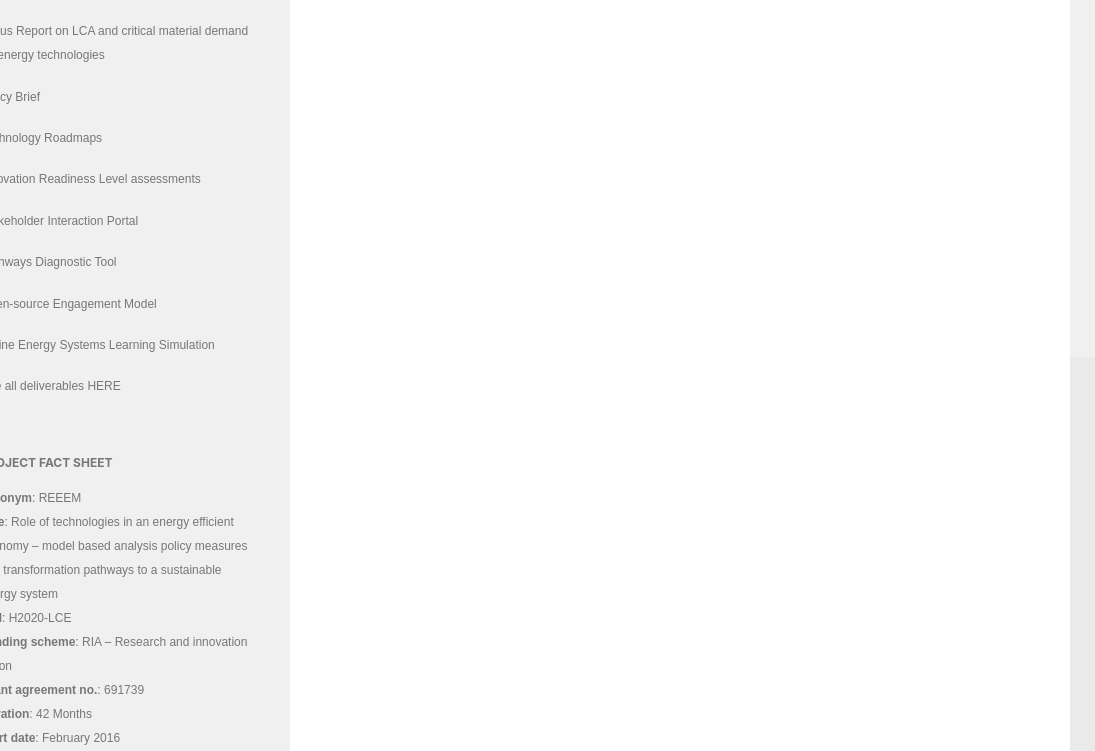
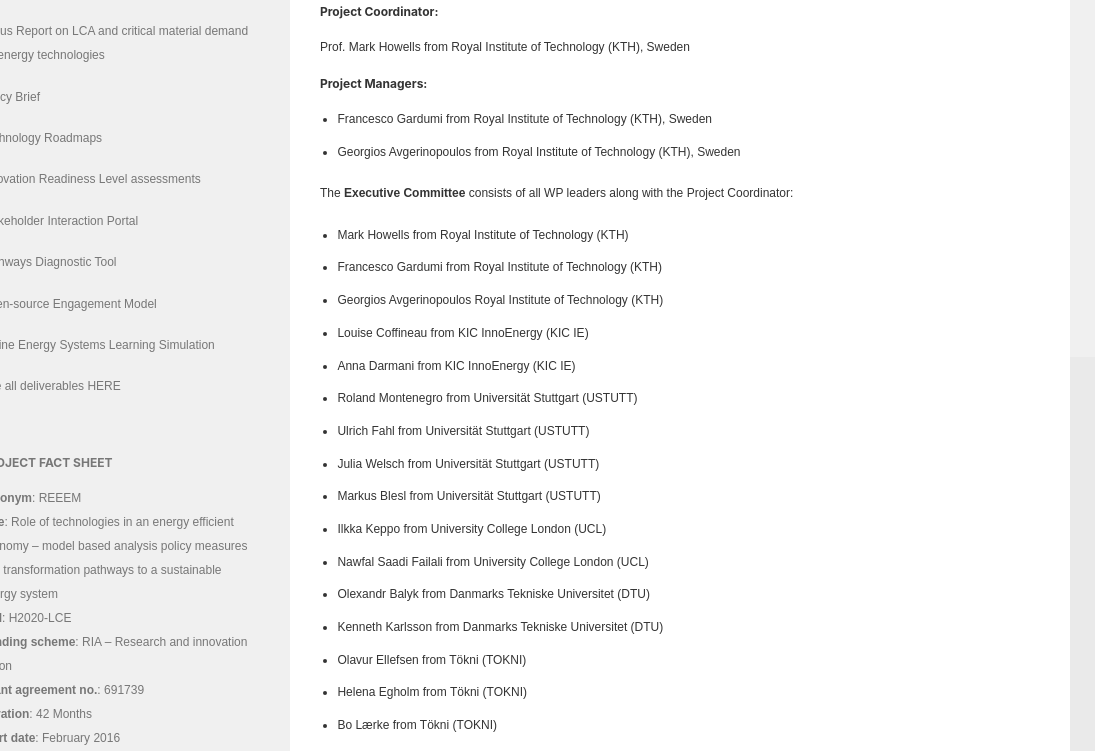
Before and after one commit to olavurellefsen/reeemorg2020, a Gatsby site: page /project-management in a window 1280 px wide. Shown: the part 709-1460 px from the top of the page, 0-1095 px from the left. Built offline with nearby package versions, Linux system fonts and the light colour scheme; Gatsby itself is replaced by a stand-in of ours.

Commit message:
Add project management image and text

```diff
--- a/src/pages/project-management.js
+++ b/src/pages/project-management.js
@@ -1,12 +1,56 @@
 import React from "react"
+import styled from "styled-components"
 import Layout from "../components/layout"
 import SEO from "../components/seo"
+import wpStructure from "../images/wp-structure.png"
 
-export default (props) => (
-  <Layout pageTitle="Project Management" location={props.location} showSocialMedia={['top', 'bottom']}>
+export default props => (
+  <Layout
+    pageTitle="Project Management"
+    location={props.location}
+    showSocialMedia={["top", "bottom"]}
+  >
     <SEO title="Project Management" />
+    <ImgStyle src={wpStructure} alt="Work Package structure" />
+
+    <h4>Project Coordinator:</h4>
+
+    <p>Prof. Mark Howells from Royal Institute of Technology (KTH), Sweden</p>
+
+    <h4>Project Managers:</h4>
+    <ul>
+      <li>
+        Francesco Gardumi from Royal Institute of Technology (KTH), Sweden
+      </li>
+      <li>
+        Georgios Avgerinopoulos from Royal Institute of Technology (KTH), Sweden
+      </li>
+    </ul>
     <p>
-Lorum ipsum
+      The <b>Executive Committee</b> consists of all WP leaders along with the
+      Project Coordinator:
     </p>
+    <ul>
+      <li>Mark Howells from Royal Institute of Technology (KTH)</li>
+      <li>Francesco Gardumi from Royal Institute of Technology (KTH)</li>
+      <li>Georgios Avgerinopoulos Royal Institute of Technology (KTH)</li>
+      <li>Louise Coffineau from KIC InnoEnergy (KIC IE)</li>
+      <li>Anna Darmani from KIC InnoEnergy (KIC IE)</li>
+      <li>Roland Montenegro from Universität Stuttgart (USTUTT)</li>
+      <li>Ulrich Fahl from Universität Stuttgart (USTUTT)</li>
+      <li>Julia Welsch from Universität Stuttgart (USTUTT)</li>
+      <li>Markus Blesl from Universität Stuttgart (USTUTT)</li>
+      <li>Ilkka Keppo from University College London (UCL)</li>
+      <li>Nawfal Saadi Failali from University College London (UCL)</li>
+      <li>Olexandr Balyk from Danmarks Tekniske Universitet (DTU)</li>
+      <li>Kenneth Karlsson from Danmarks Tekniske Universitet (DTU)</li>
+      <li>Olavur Ellefsen from Tökni (TOKNI)</li>
+      <li>Helena Egholm from Tökni (TOKNI)</li>
+      <li>Bo Lærke from Tökni (TOKNI)</li>
+    </ul>
   </Layout>
 )
+
+const ImgStyle = styled.img`
+  margin-top: 20px;
+`
```
Also changed, not shown: src/images/wp-structure.png (added).
